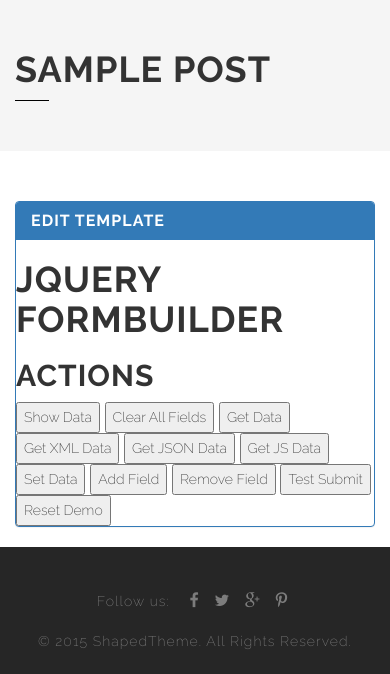
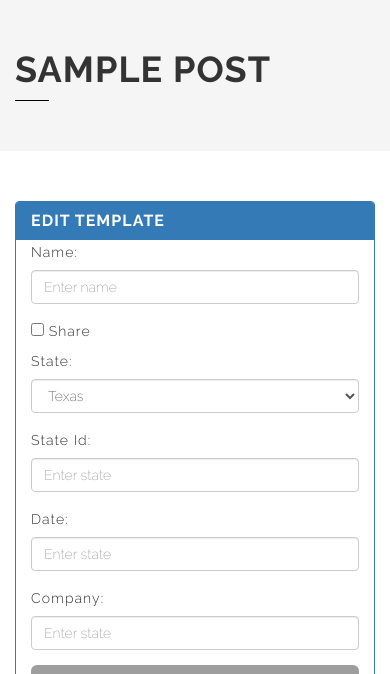
Before and after one commit to jakiir/real-estate, a WordPress theme: template themes/realEstate/page-edit-template.php in a window 390 px wide. Shown: the part 80-754 px from the top of the page. Run offline with PHP 8.4 and a stand-in for WordPress, Linux system fonts and the light colour scheme; the site name, menu and one post (Sample post) are stand-ins, and other content is empty; some libraries are stand-ins or nearby versions; grey boxes are pictures that could not be loaded.

Commit message:
edited some 2

```diff
--- a/themes/realEstate/page-edit-template.php
+++ b/themes/realEstate/page-edit-template.php
@@ -43,12 +43,60 @@ get_header(); ?>
 			      		<div class="panel-heading">
 			              <h1 class="panel-title">Edit Template</h1>
 			            </div>
+						<div class="container">
+							<div class="row">
 
-				      	<h1>jQuery formBuilder</h1>
+								<div class="col-sm-8 col-md-8">
+									<div class="form-group">
+									  <label for="user_name">Name:</label>
+									  <input type="text" class="form-control" id="user_name" placeholder="Enter name" name="user_name">
+									</div>
+									<div class="share">
+									  <label><input type="checkbox" name="share"> Share</label>
+									</div>
+									<div class="form-group">
+									  <label for="state">State:</label>
+									  <select class="form-control" id="state">
+										<option>Texas</option>
+										<option>Texas</option>
+										<option>Texas</option>
+										<option>Texas</option>
+									  </select>
+									</div>
+									<div class="form-group">
+									  <label for="state_id">State Id:</label>
+									  <input type="text" class="form-control" id="state_id" placeholder="Enter state" name="state_id">
+									</div>
+									<div class="form-group">
+									  <label for="date_sel">Date:</label>
+									  <input type="text" class="form-control" id="date_sel" placeholder="Enter state" name="date_sel">
+									</div>
+									<div class="form-group">
+									  <label for="company">Company:</label>
+									  <input type="text" class="form-control" id="company" placeholder="Enter state" name="company">
+									</div>
+								</div>
+								<div class="col-sm-2 col-md-2">
+									<img src="http://thetransformedmale.files.wordpress.com/2011/06/bruce-wayne-armani.jpg"
+									alt="" class="img-rounded img-responsive" />
+								</div>
+
+							</div>
+						</div>
 					    <div id="stage1" class="build-wrap"></div>
+						<div class="container">
+							<div class="row">
+								<div class="col-sm-10 col-md-10">
+									<div class="form-group">
+									  <label for="footer_section">Footer:</label>
+									  <textarea class="form-control" rows="5" id="footer_section"></textarea>
+									</div>
+								</div>
+							</div>
+						</div>
 					    <form class="render-wrap"></form>
 					    <button id="edit-form">Edit Form</button>
-					    <div class="action-buttons">
+					    <!--<div class="action-buttons">
 					      <h2>Actions</h2>
 					      <button id="showData" type="button">Show Data</button>
 					      <button id="clearFields" type="button">Clear All Fields</button>
@@ -61,7 +109,7 @@ get_header(); ?>
 					      <button id="removeField" type="button">Remove Field</button>
 					      <button id="testSubmit" type="submit">Test Submit</button>
 					      <button id="resetDemo" type="button">Reset Demo</button>
-					    </div>
+					    </div>-->
 
 					</div>
 				</div>
```
Also changed, not shown: themes/realEstate/page-template.php (+17 -9 lines).
